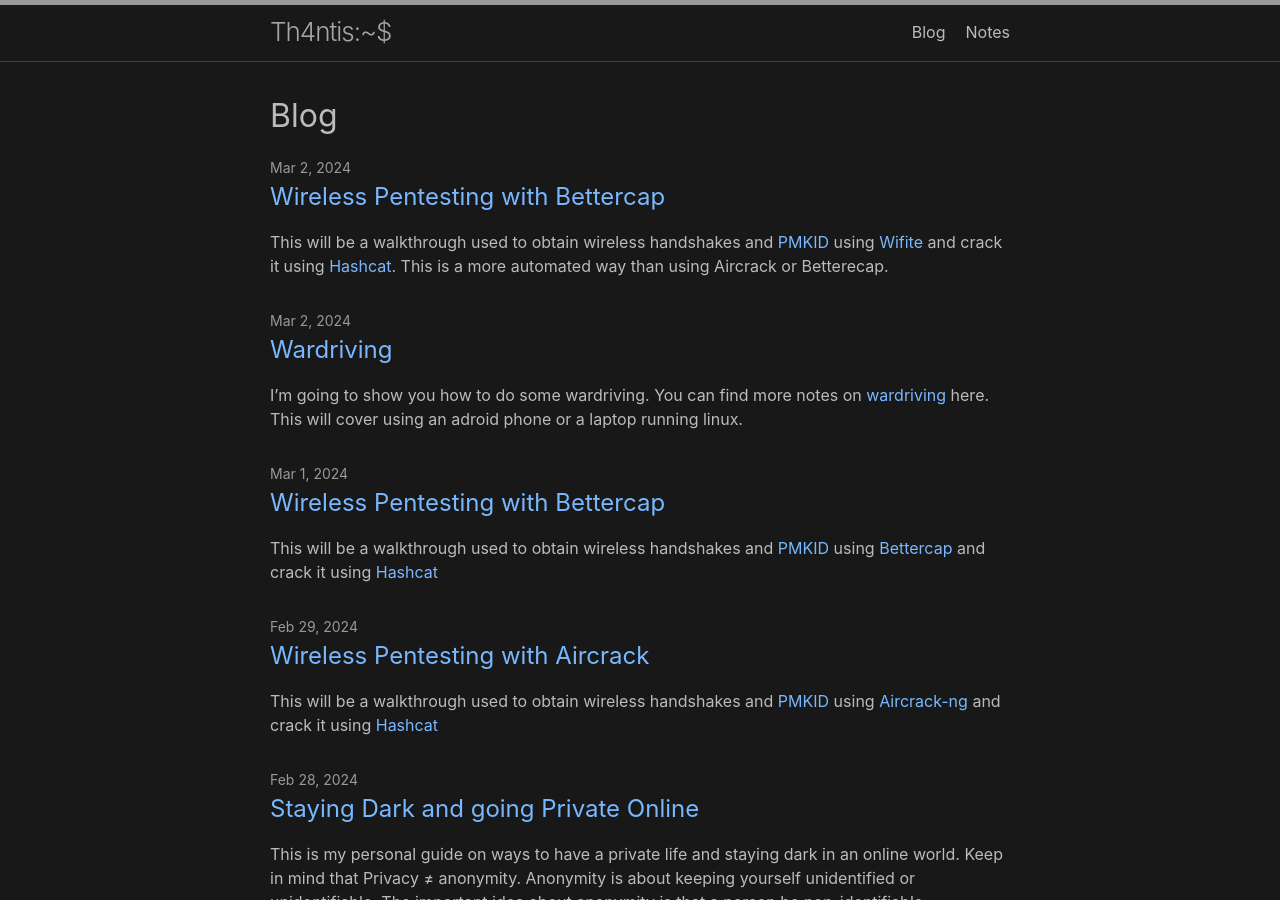
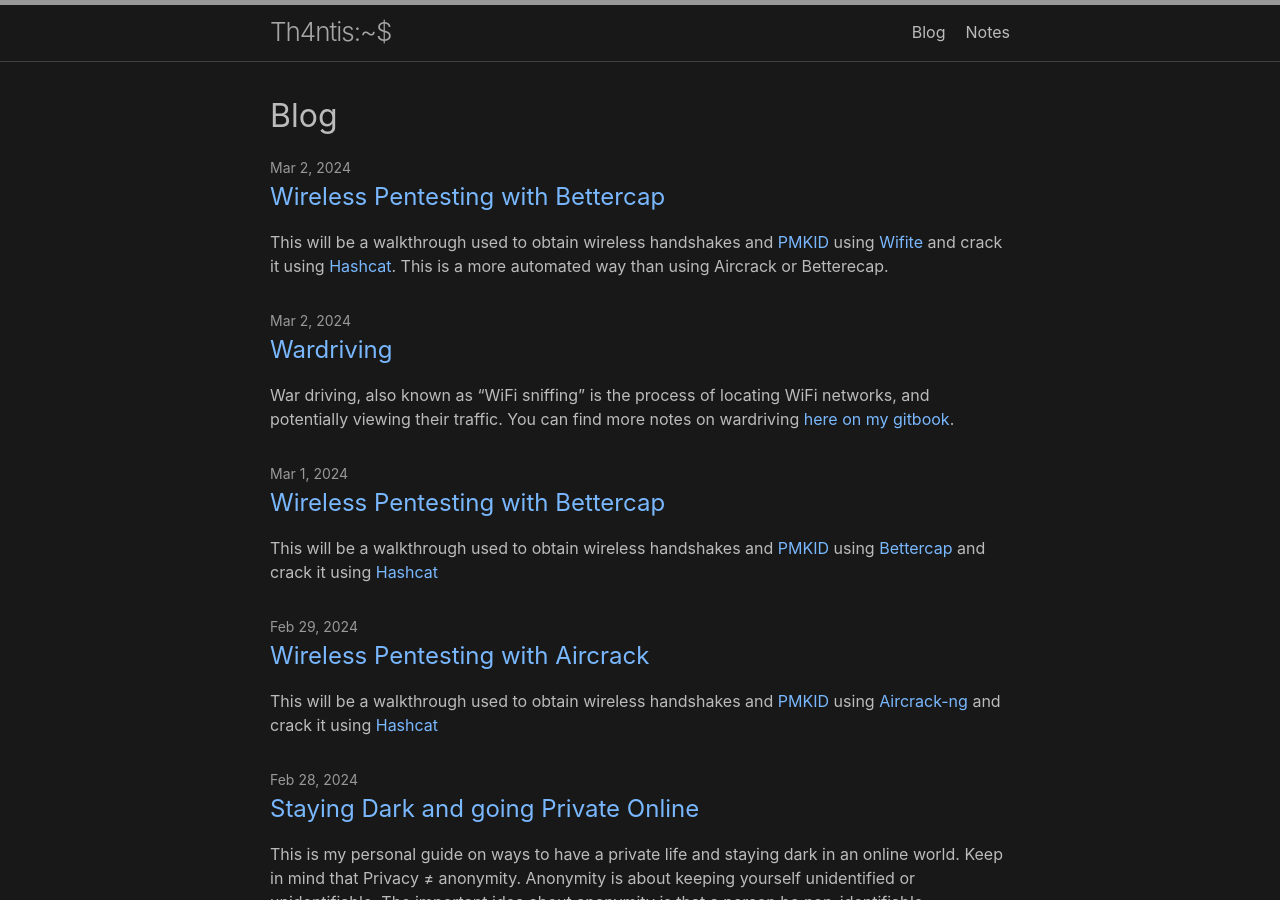
Before and after one commit to Th4ntis/th4ntis.github.io, a Jekyll site: the page built from blog.md, in a window 1280 px wide and 900 px high. Built offline with Jekyll 4.4.1, drawn with Linux system fonts in a browser that asks for light colours.

Commit message:
Update 2024-03-02-Wardriving.md

```diff
--- a/_posts/2024-03-02-Wardriving.md
+++ b/_posts/2024-03-02-Wardriving.md
@@ -6,8 +6,10 @@
 - th4ntis
 ---
 
-I'm going to show you how to do some wardriving. You can find more notes on [wardriving](https://cybersec.th4ntis.com/networking/wireless/wardriving-wifi-sniffing) here. This will cover using an adroid phone or a laptop running linux.
+War driving, also known as "WiFi sniffing" is the process of locating WiFi networks, and potentially viewing their traffic. You can find more notes on wardriving [here on my gitbook](https://cybersec.th4ntis.com/networking/wireless/wardriving-wifi-sniffing).
 
+
+The following sections will cover how to begin wardriving using an android device or a laptop that runs on Debian based linux distributions.
 # Android
 This part is very simple, and it doesn't take much at all. As long as you have a phone running android, you can install the [Wigle WiFi Wardriving app](https://play.google.com/store/apps/details?id=net.wigle.wigleandroid). With this you can make an account on [Wigle.net](https://wigle.net/) and keep track of your individual stats and uploads. Though that isn't required, you can upload anonymously as well.
 
```
